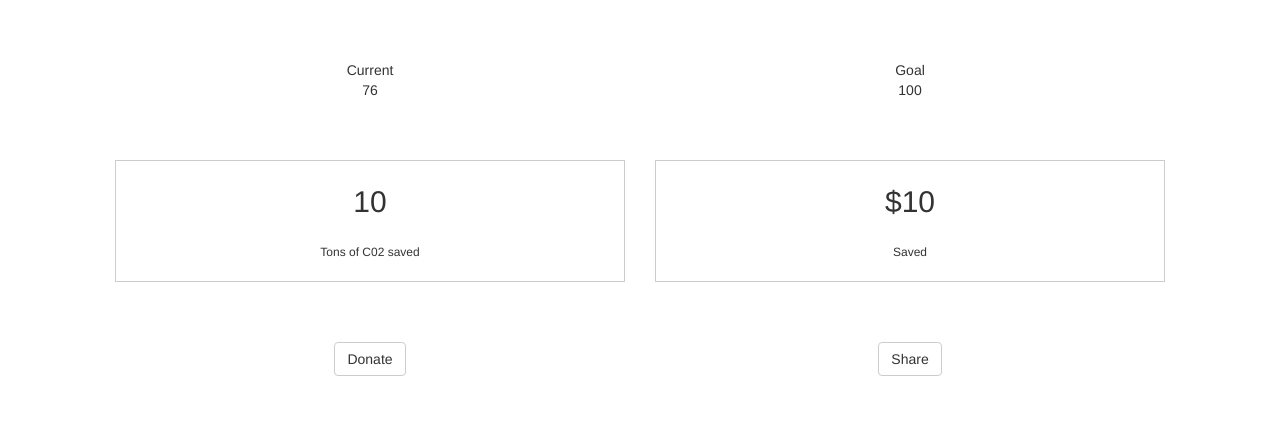
After one commit to hamedahmadi/covey, a Django app: template app/templates/cover-user.html in a window 1280 px wide. The commit adds this page. Shown: the top 435 px of the page. Run offline with Django 3.2, Linux system fonts and the light colour scheme; the template is opened without the code that fills it, so the values that code supplies are empty; some libraries are stand-ins or nearby versions.

Commit message:
Add user pages

```diff
--- /dev/null
+++ b/app/templates/cover-user.html
@@ -0,0 +1,52 @@
+<!DOCTYPE html>
+<html>
+    <head>
+        <link href="https://cdnjs.cloudflare.com/ajax/libs/twitter-bootstrap/3.3.7/css/bootstrap.css" rel="stylesheet" />
+        <meta name="viewport" content="width=device-width, initial-scale=1">
+    </head>
+    <body>
+
+        <div class="container text-center" style="padding: 30px;">
+            <div class="row" style="padding: 30px;">
+                <div class="col-xs-6 text-center">
+                    <div>
+                        Current
+                    </div>
+                    <div>
+                        76
+                    </div>
+                </div>
+                <div class="col-xs-6 text-center">
+                    <div>
+                        Goal
+                    </div>
+                    <div>
+                        100
+                    </div>
+                </div>
+            </div>
+            <div class="row" style="padding: 30px;">
+                <div class="col-xs-6">
+                    <div style="border: 1px solid #ccc; padding: 20px 10px 20px 10px;">
+                        <div style="font-size: 30px; padding-bottom: 20px;">10</div>
+                        <div style="font-size: 12px;">Tons of C02 saved</div>
+                    </div>
+                </div>
+                <div class="col-xs-6">
+                    <div style="border: 1px solid #ccc; padding: 20px 10px 20px 10px;">
+                        <div style="font-size: 30px; padding-bottom: 20px;">$10</div>
+                        <div style="font-size: 12px;">Saved</div>
+                    </div>
+                </div>
+            </div>
+            <div class="row" style="padding: 30px;">
+                <div class="col-xs-6">
+                    <button class="btn btn-default">Donate</button>
+                </div>
+                <div class="col-xs-6">
+                    <button class="btn btn-default">Share</button>
+                </div>
+            </div>
+        </div>
+    </body>
+</html>
--- a/app/templates/user.html
+++ b/app/templates/user.html
@@ -5,6 +5,6 @@
   <title>Title</title>
 </head>
 <body>
-
+  Hamed
 </body>
 </html>
```
Also changed, not shown: app/templates/new-user.html (added, +44 -0 lines).
